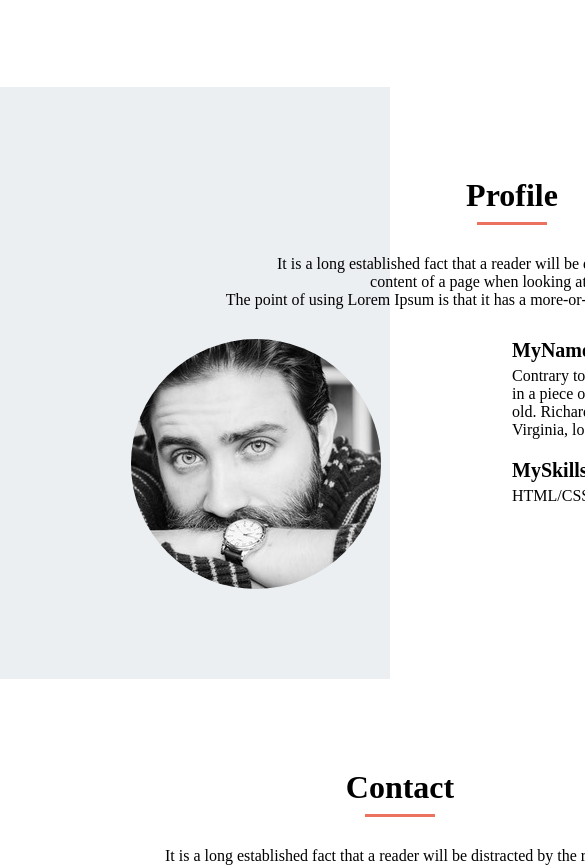
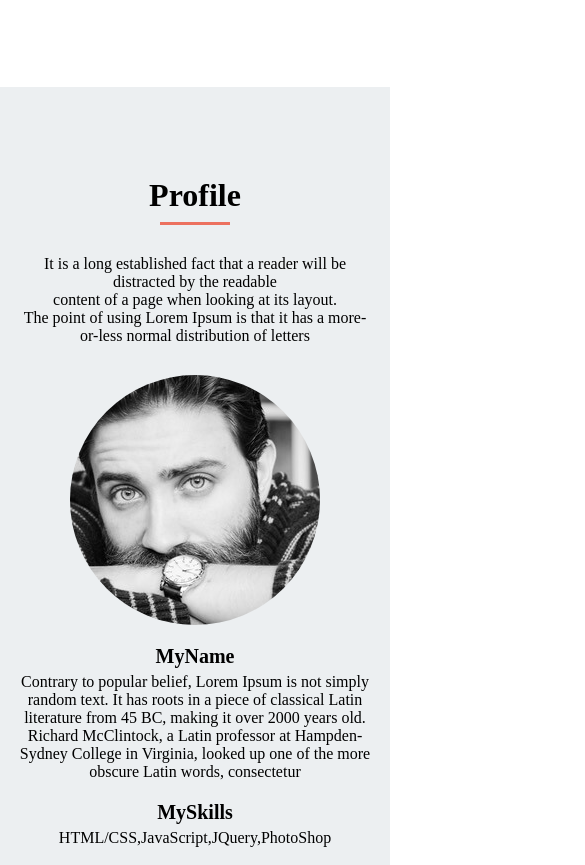
Before and after one commit to Pirozhki123/WALS, a plain HTML site: page index.html in a window 390 px wide. Shown: the part 2873-3738 px from the top of the page, 585 px wide, since content can reach past the window. Drawn offline with Linux system fonts and the light colour scheme.

Commit message:
[add]レスポンシブProfile

```diff
--- a/style.css
+++ b/style.css
@@ -407,4 +407,26 @@ footer {
     padding-bottom: 0;
   }
 
+  .profile-contents {
+    width: 90%;
+    margin: 0 auto;
+  }
+
+  .profile-detail {
+    display: block;
+  }
+
+  .profile-image {
+    width: auto;
+  }
+
+  .profile-detail-sub {
+    width: auto;
+    text-align: center;
+  }
+
+  .profile-my_name {
+    padding: 20px 0 5px 0;
+  }
+
 }
```
